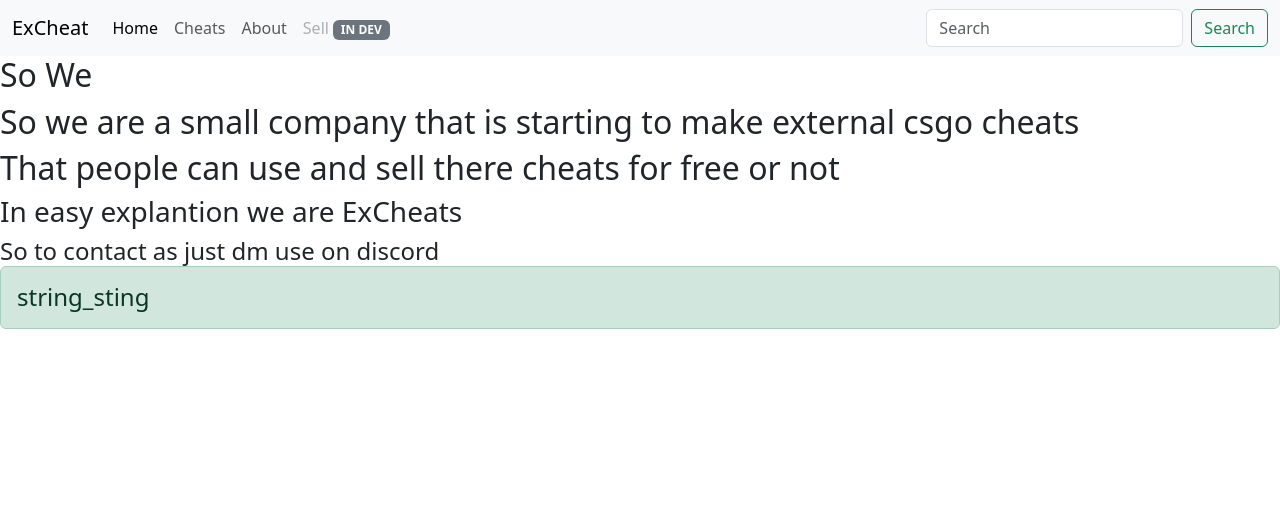
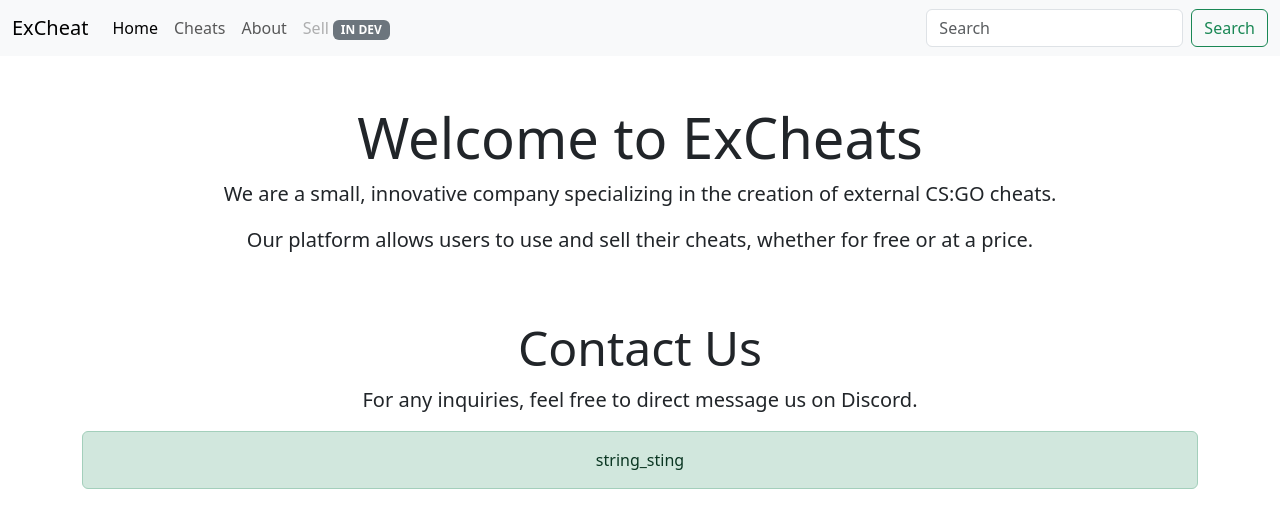
Before and after one commit to Pal-company/Excheat, a plain HTML site: page about.html in a window 1280 px wide. Drawn offline with nearby package versions, Linux system fonts and the light colour scheme.

Commit message:
Made some change to the text on it

```diff
--- a/about.html
+++ b/about.html
@@ -43,18 +43,24 @@
   </nav>
 
 
-<h2>
-    So We
-</h2>
-
-<h2>So we are a small company that is starting to make external csgo cheats</h5>
-<h2>That people can use and sell there cheats for free or not</h5>
-
-<h3>In easy explantion we are ExCheats</h3>
-
-<h4>So to contact as just dm use on discord <div class="alert alert-success" role="alert">
-  string_sting
-</div
+<section class="container mt-5">
+    <div class="row">
+        <div class="col-lg-12 text-center">
+            <h2 class="display-4">Welcome to ExCheats</h2>
+            <p class="lead">We are a small, innovative company specializing in the creation of external CS:GO cheats.</p>
+            <p class="lead">Our platform allows users to use and sell their cheats, whether for free or at a price.</p>
+        </div>
+    </div>
+    <div class="row mt-5">
+        <div class="col-lg-12 text-center">
+            <h3 class="display-5">Contact Us</h3>
+            <p class="lead">For any inquiries, feel free to direct message us on Discord.</p>
+            <div class="alert alert-success" role="alert">
+                string_sting
+            </div>
+        </div>
+    </div>
+</section>
 
     <script src="main.js"></script>
 </body>
```
